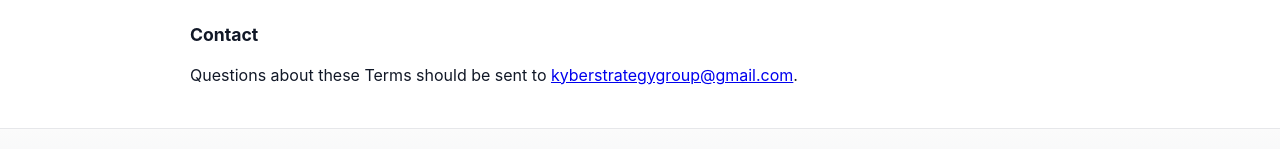
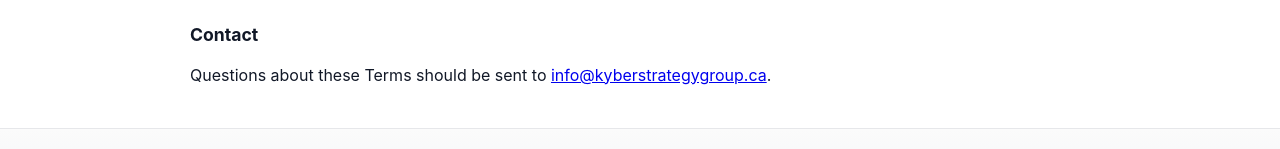
Before and after one commit to matthewberes/KyberWebsite, an Angular app in the folder angular/: page /terms in a window 1280 px wide. Shown: the part 1005-1154 px from the top of the page. Built offline with nearby package versions, Linux system fonts and the light colour scheme.

Commit message:
update sitemap and email

```diff
--- a/angular/src/app/privacy/privacy.html
+++ b/angular/src/app/privacy/privacy.html
@@ -57,7 +57,7 @@
     <section>
         <h2>Contact Us</h2>
         <p>If you have questions or requests about your information, please contact us at <a
-                href="mailto:kyberstrategygroup@gmail.com">kyberstrategygroup@gmail.com</a>.</p>
+                href="mailto:info@kyberstrategygroup.ca">info@kyberstrategygroup.ca</a>.</p>
     </section>
 
 </main>
--- a/angular/src/app/terms/terms.html
+++ b/angular/src/app/terms/terms.html
@@ -48,7 +48,7 @@
     <section>
         <h2>Contact</h2>
         <p>Questions about these Terms should be sent to <a
-                href="mailto:kyberstrategygroup@gmail.com">kyberstrategygroup@gmail.com</a>.</p>
+                href="mailto:info@kyberstrategygroup.ca">info@kyberstrategygroup.ca</a>.</p>
     </section>
 
 </main>
```
Also changed, not shown: 1 other file (tests, documents, lock files or other folders).
